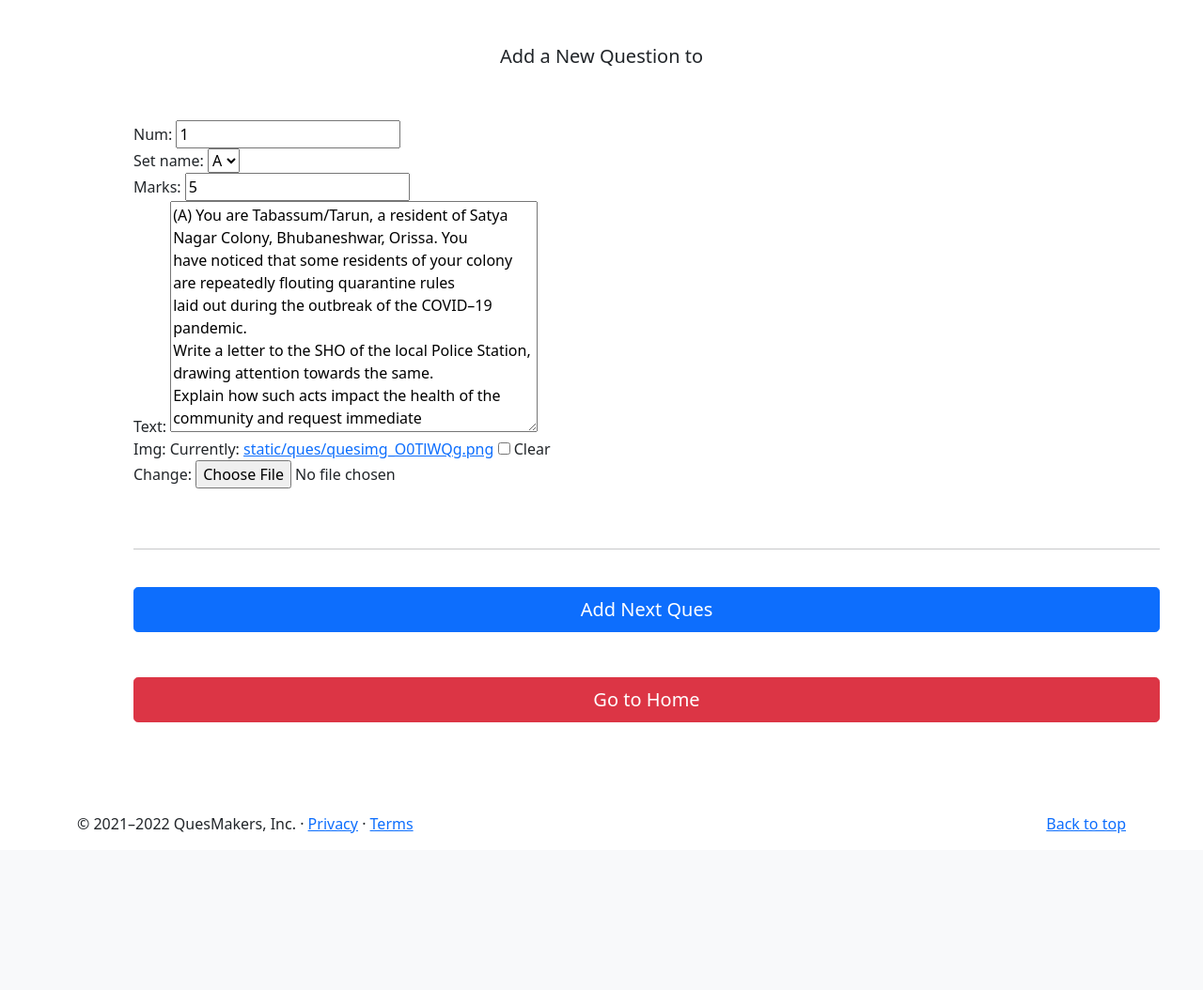
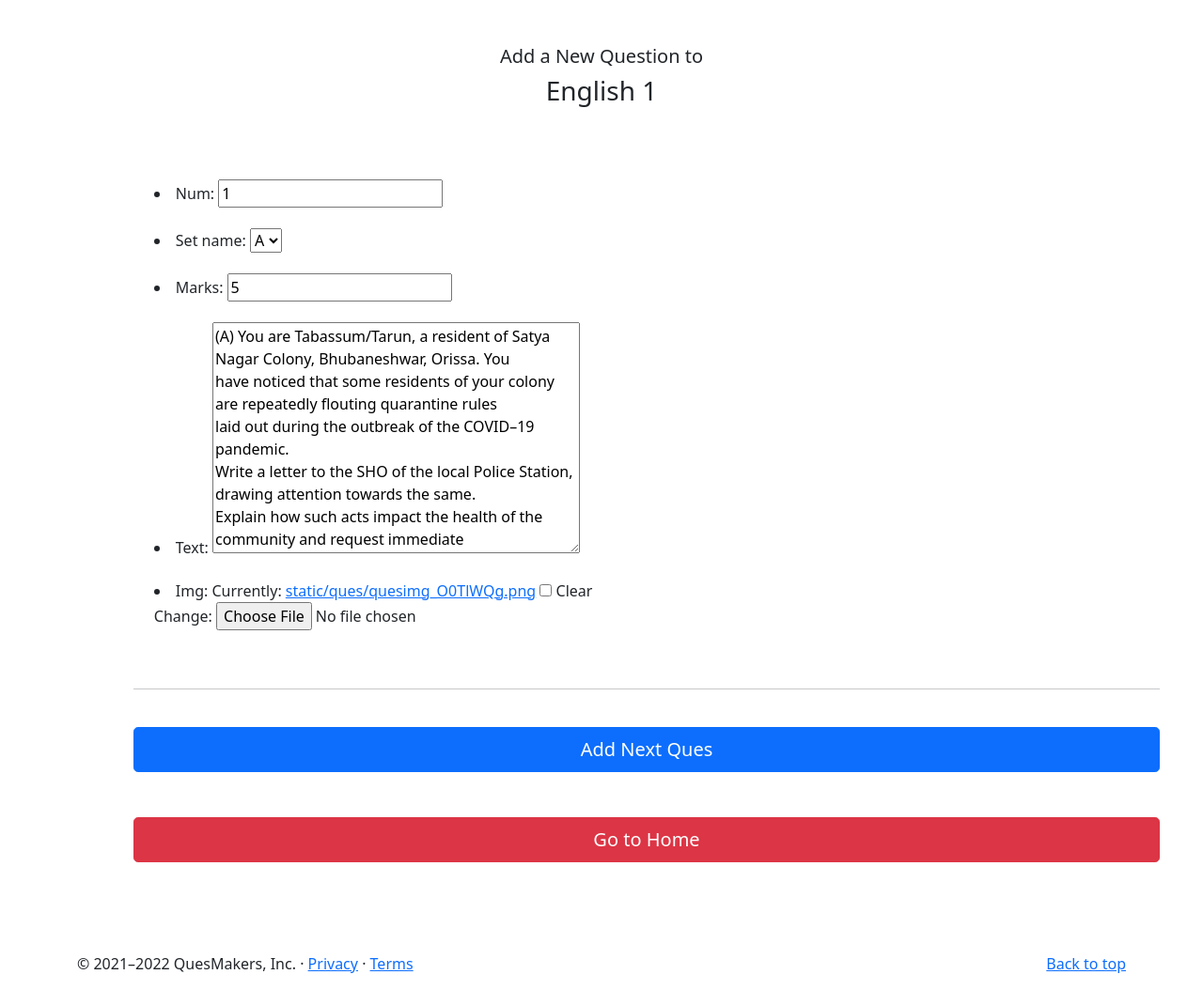
Before and after one commit to ksharma20/QuesMaker, a Django app: page /edit/q/36 in a window 1280 px wide. Shown: the part 56-1110 px from the top of the page at 94% size. Before the commit the page ends 943 px from the top, so only its background shows below. Run offline with Django 3.2, Linux system fonts and the light colour scheme; data comes from the database, SQL or seed files in the repository; both versions use the stored data as it was after the commit.

Commit message:
Minor Fixes (Spelling Mistakes Etc)

```diff
--- a/editor/views.py
+++ b/editor/views.py
@@ -46,10 +46,10 @@ def qedit(request, id):
             obj.save()
             return redirect(f'/edit/{obj.qpid.id}/ques')
         else:
-            return render(request, 'qedit.html' , {'form': form,})
+            return render(request, 'qedit.html' , {'form': form, 'QP': obj.qpid})
 
 
-    return render(request, 'qedit.html' , {'form': form,})
+    return render(request, 'qedit.html' , {'form': form, 'QP': obj.qpid})
 
 
 def qpedit(request, id):
--- a/templates/base.html
+++ b/templates/base.html
@@ -9,6 +9,9 @@
     <link href="https://cdn.jsdelivr.net/npm/bootstrap@5.1.3/dist/css/bootstrap.min.css" rel="stylesheet" integrity="sha384-1BmE4kWBq78iYhFldvKuhfTAU6auU8tT94WrHftjDbrCEXSU1oBoqyl2QvZ6jIW3" crossorigin="anonymous">
 
     <title> {% block title %}{% endblock title %} | QuesMakers</title>
+    <style>
+      {% block style %}{% endblock style %}
+    </style>
   </head>
   <body>
     <nav class="navbar navbar-expand-lg navbar-light bg-light">
--- a/templates/qedit.html
+++ b/templates/qedit.html
@@ -1,5 +1,19 @@
 {% extends 'base.html' %}
 {% block title %}Ques Edit{% endblock title %}
+
+{% block style %}
+
+.django-form ul{
+  margin: 2%;
+
+}
+
+.django-form li{
+  margin: 2%;
+
+}
+
+{% endblock style %}
 
 {% block body %}
 
@@ -12,8 +26,8 @@
     </div>
     <form class="needs-validation container fluid mx-5" novalidate method="post" enctype="multipart/form-data">
       {% csrf_token %}
-          <div class='list-unstyled ' style="justify-content: space-around;">  {{form.as_ul}} </div>
-            <br><br><hr><br>
+          <div class='django-form' style="justify-content: space-around;">  {{form.as_ul}} </div>
+            <br><hr><br>
             <button class="w-100 btn btn-primary btn-lg" type="submit">Add Next Ques</button>
             <a class="w-100 my-5 btn btn-danger btn-lg" href="/">Go to Home</a>
           </form>
```
Also changed, not shown: db.sqlite3.
